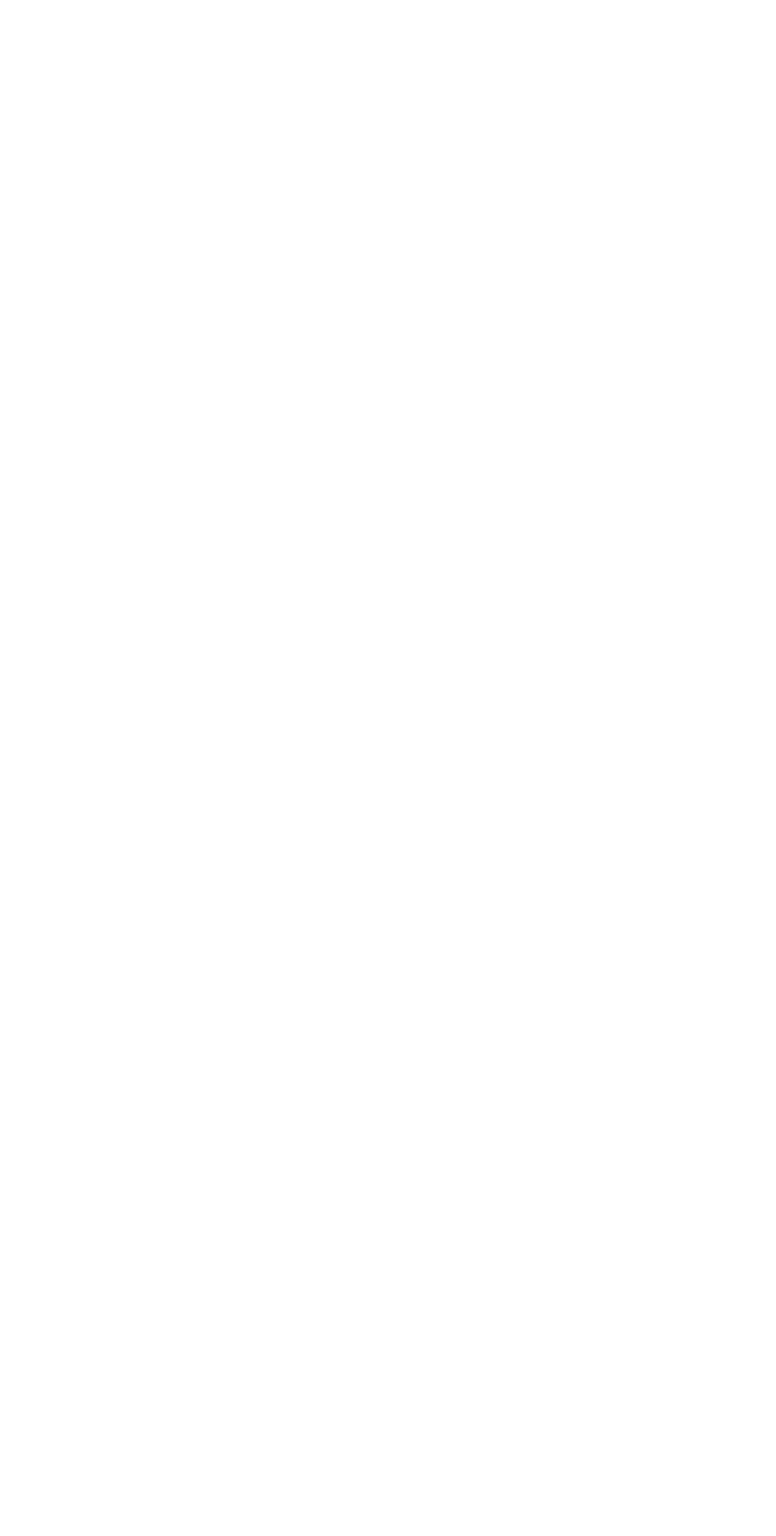
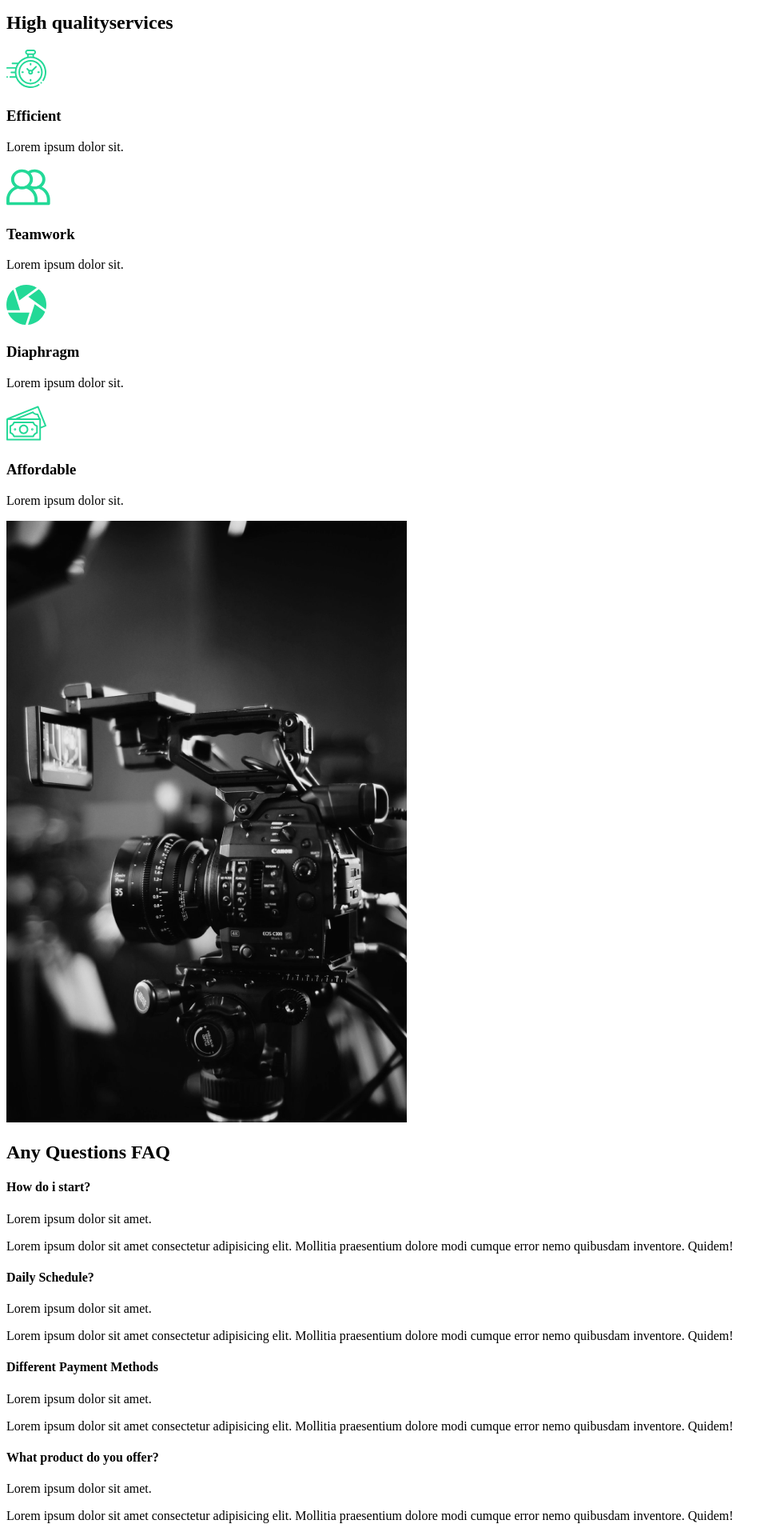
Before and after one commit to Damianos93/Capture, a React (Create React App) app: page / in a window 1280 px wide. Shown: the part 979-2899 px from the top of the page at 80% size, without its empty margins (0-971 px from the left). Before the commit the page ends 982 px from the top, so only its background shows below. Built offline with nearby package versions, Linux system fonts and the light colour scheme.

Commit message:
4.Faq Section

```diff
--- a/src/Components/AboutSection.jsx
+++ b/src/Components/AboutSection.jsx
@@ -1,4 +1,4 @@
-import React, { Component } from "react";
+import React from "react";
 import home1 from "../img/home1.png"
 
 function Aboutsection(props) {
--- /dev/null
+++ b/src/Components/FaqSection.jsx
@@ -0,0 +1,57 @@
+import React from "react";
+
+function Faqsection(props) {
+  return (
+    <div className="Faq">
+      <h2>
+        Any Questions <span>FAQ</span>
+      </h2>
+      <div className="question">
+        <h4>How do i start?</h4>
+        <div className="answer">
+          <p>Lorem ipsum dolor sit amet.</p>
+          <p>
+            Lorem ipsum dolor sit amet consectetur adipisicing elit. Mollitia
+            praesentium dolore modi cumque error nemo quibusdam inventore.
+            Quidem!
+          </p>
+        </div>
+      </div>
+      <div className="question">
+        <h4>Daily Schedule?</h4>
+        <div className="answer">
+          <p>Lorem ipsum dolor sit amet.</p>
+          <p>
+            Lorem ipsum dolor sit amet consectetur adipisicing elit. Mollitia
+            praesentium dolore modi cumque error nemo quibusdam inventore.
+            Quidem!
+          </p>
+        </div>
+      </div>
+      <div className="question">
+        <h4>Different Payment Methods</h4>
+        <div className="answer">
+          <p>Lorem ipsum dolor sit amet.</p>
+          <p>
+            Lorem ipsum dolor sit amet consectetur adipisicing elit. Mollitia
+            praesentium dolore modi cumque error nemo quibusdam inventore.
+            Quidem!
+          </p>
+        </div>
+      </div>
+      <div className="question">
+        <h4>What product do you offer?</h4>
+        <div className="answer">
+          <p>Lorem ipsum dolor sit amet.</p>
+          <p>
+            Lorem ipsum dolor sit amet consectetur adipisicing elit. Mollitia
+            praesentium dolore modi cumque error nemo quibusdam inventore.
+            Quidem!
+          </p>
+        </div>
+      </div>
+    </div>
+  );
+}
+
+export default Faqsection;
--- /dev/null
+++ b/src/Components/ServicesSection.jsx
@@ -0,0 +1,52 @@
+import React from "react";
+import clock from "../img/clock.svg";
+import diaphragm from "../img/diaphragm.svg";
+import money from "../img/money.svg";
+import teamwork from "../img/teamwork.svg";
+import home2 from "../img/home2.png"
+
+function Servicessection(props) {
+  return (
+    <div className="services">
+      <div className="description">
+        <h2>
+          {" "}
+          High <span>quality</span>services
+        </h2>
+        <div className="cards">
+          <div className="card">
+            <div className="icon">
+              <img src={clock} alt="icon" />
+              <h3>Efficient</h3>
+            </div>
+            <p>Lorem ipsum dolor sit.</p>
+          </div>
+          <div className="card">
+            <div className="icon">
+              <img src={teamwork} alt="icon" />
+              <h3>Teamwork</h3>
+            </div>
+            <p>Lorem ipsum dolor sit.</p>
+          </div>
+          <div className="card">
+            <div className="icon">
+              <img src={diaphragm} alt="icon" />
+              <h3>Diaphragm</h3>
+            </div>
+            <p>Lorem ipsum dolor sit.</p>
+          </div>
+          <div className="card">
+            <div className="icon">
+              <img src={money} alt="icon" />
+              <h3>Affordable</h3>
+            </div>
+            <p>Lorem ipsum dolor sit.</p>
+          </div>
+        </div>
+      </div>
+      <img src={home2} alt="icon"/>
+    </div>
+  );
+}
+
+export default Servicessection;
--- a/src/pages/AboutUs.jsx
+++ b/src/pages/AboutUs.jsx
@@ -1,12 +1,15 @@
-import React, { Component } from 'react'
+import React from 'react'
 import AboutSection from "../Components/AboutSection"
+import ServicesSection from "../Components/ServicesSection"
+import FaqSection from "../Components/FaqSection"
 
 
 function Aboutus(props) {
     return (
         <>
            <AboutSection />
-
+            <ServicesSection />
+            <FaqSection/>
         </>
     )
 }
```
Also changed, not shown: 1 other file (tests, documents, lock files or other folders).
